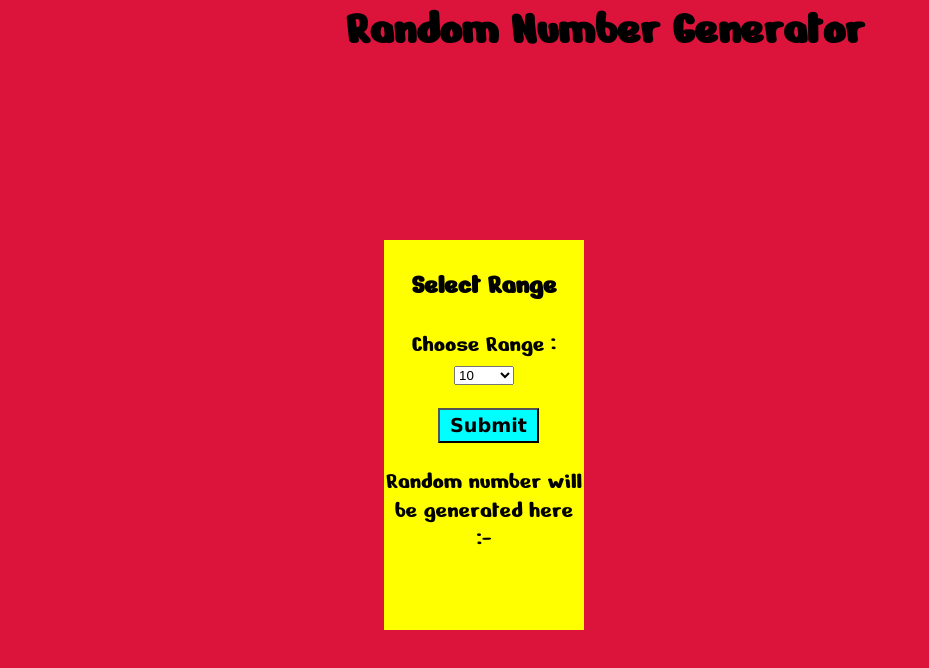
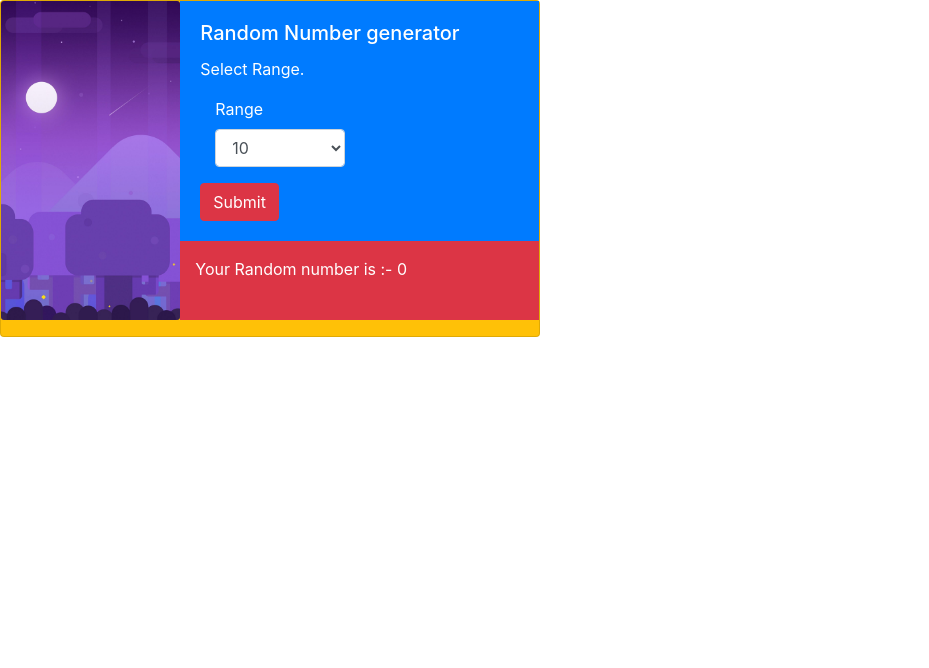
Before and after one commit to i-punithgowda/RandomnumGenerator, a plain HTML site: page index.html in a window 1280 px wide. Shown: the whole page, without its empty margins (0-929 px from the left). Drawn offline with nearby package versions, Linux system fonts and the light colour scheme.

Commit message:
Bootstrap version

```diff
--- a/RGenerator.js
+++ b/RGenerator.js
@@ -1,15 +1,23 @@
-const range=document.querySelector('.range');
-const submit=document.querySelector('.submitBtn');
-const rand=document.querySelector('.randomno');
+const range=document.querySelector('.form-control');
+const btn=document.querySelector('.btn');
 
-// range.addEventListener('change', ()=>{
-//     console.log(range.value);
+// range.addEventListener('change',() =>{
+// console.log(range.value);
 // });
 
-submit.addEventListener('click',e=>{
-    e.preventDefault();
+
+btn.addEventListener('click',e =>{
+e.preventDefault();
+const load=document.querySelector('.spinner-border');
 
 const num=range.value;
-const randomNumber=Math.floor(Math.random() * num);
-rand.textContent=randomNumber;
+
+// console.log(Math.floor(Math.random() * num ));
+const rand = Math.floor(Math.random() * num );
+const txtarea=document.querySelector('.rand');
+txtarea.textContent=rand;
+
+
+
+
 });
--- a/index.html
+++ b/index.html
@@ -3,27 +3,36 @@
     <head>
         <meta name="viewport" content="width=device-width, initial-scale=1.0">
         <title>Random number generator</title>
-        <link rel="stylesheet" href="style.css">
-<link href="https://fonts.googleapis.com/css2?family=Nerko+One&display=swap" rel="stylesheet">
-<link href="https://fonts.googleapis.com/css2?family=Do+Hyeon&display=swap" rel="stylesheet">
-
+        <link rel="stylesheet" href="https://cdn.jsdelivr.net/npm/bootstrap@4.5.3/dist/css/bootstrap.min.css" integrity="sha384-TX8t27EcRE3e/ihU7zmQxVncDAy5uIKz4rEkgIXeMed4M0jlfIDPvg6uqKI2xXr2" crossorigin="anonymous">
     </head>
     <body>
-        <h1 id="title">Random Number Generator</h1>
-    <form class="random">
-            <h3>Select Range</h3>
-            <label for="Range">Choose Range :</label>
-            <select name="Range" class="range">
+        <div class="card mb-3  bg-warning" style="max-width: 540px;">
+            <div class="row no-gutters text-white bg-warning mb-3">
+              <div class="col-md-4 ">
+                <img src="1216491.jpg" class="card-img" alt="...">
+              </div>
+              <div class="col-md-8 bg-danger ">
+                <div class="card-body text-white bg-primary mb-3">
+                  <h5 class="card-title">Random Number generator</h5>
+                  <p class="card-text">Select Range.</p>
+                  <div class="form-group   col-md-6">
+                    <label for="inputState">Range</label>
+                    <select id="inputState" class="form-control ">
                       <option value="10">10</option>
                       <option value="100">100</option>
                       <option value="500">500</option>
                       <option value="1000">1000</option>
                       <option value="10000">10000</option>
                     </select>
-        <input type="submit" class="submitBtn">
-        <p>Random number will be generated here :-</p>
-        <p class="randomno"></p>
-    </form>
+                  </div>
+                  <button type="button" class="btn btn-danger">Submit</button>
+                </div>
+                <div class="container-sm bg-danger  ">Your Random number is :- <span class="rand">0</span></div>
+
+
+              </div>
+            </div>
+          </div>
           <script src="RGenerator.js"></script>
     </body>
     </html>
```
Also changed, not shown: 1216491.jpg (added). Lines whose indentation alone changed are shown as unchanged.
